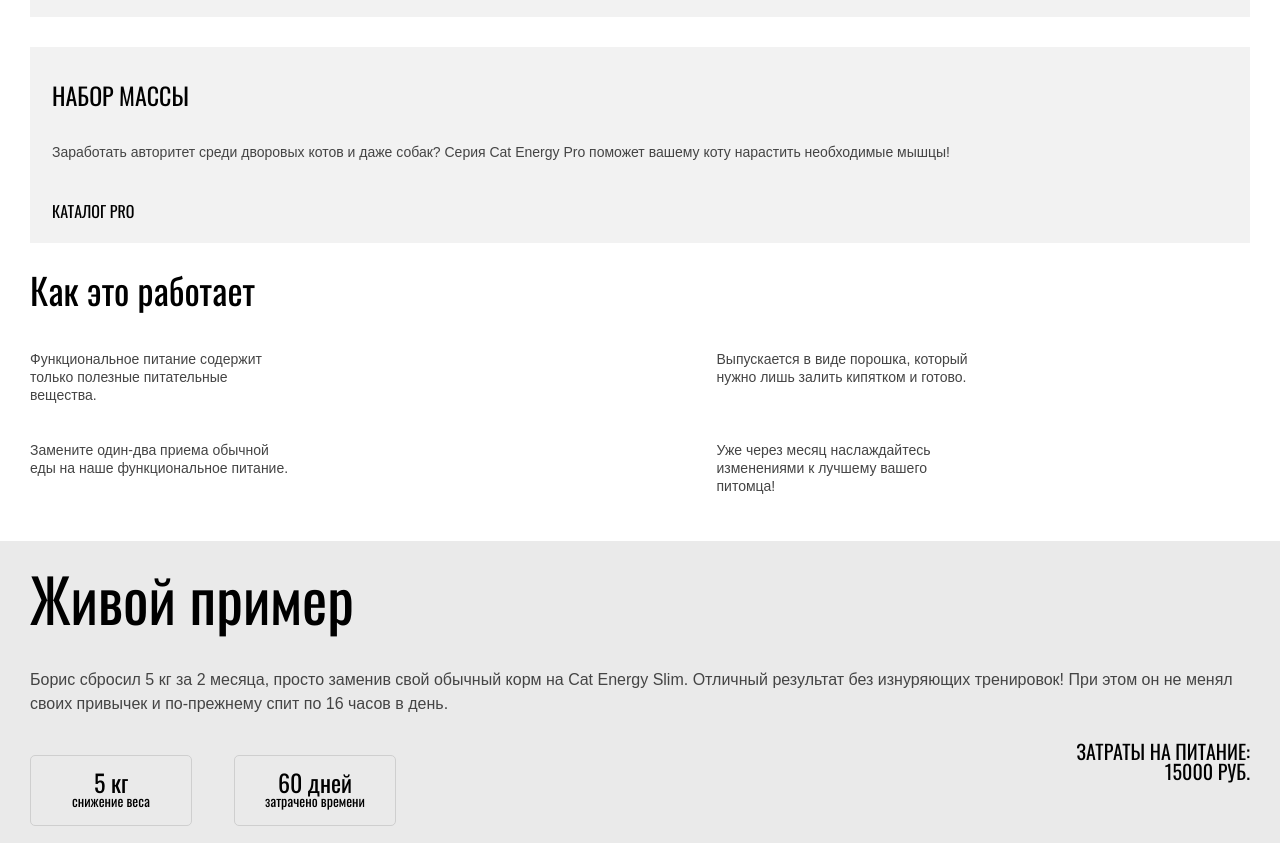
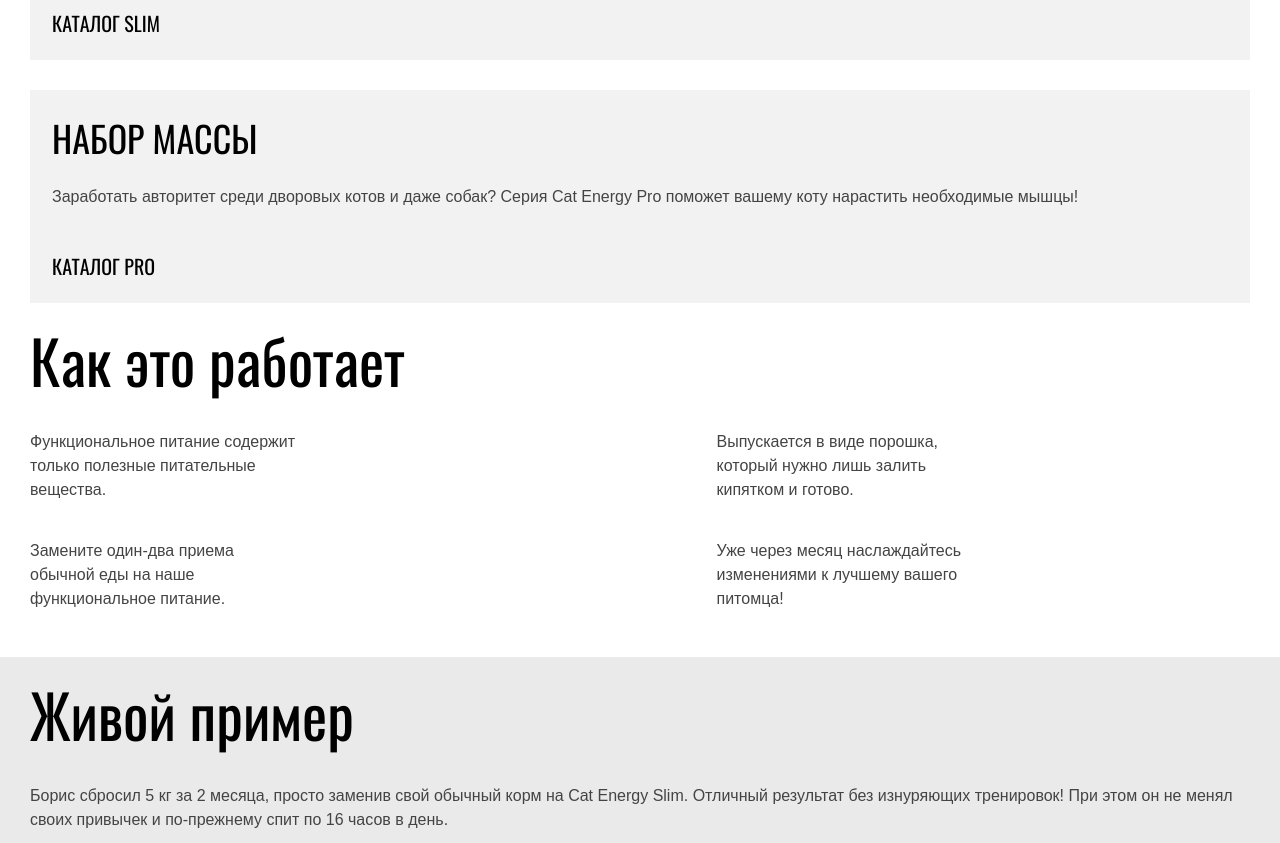
Before and after one commit to sipuginvadim/1625421-cat-energy-22, a website: page source/index.html in a window 1280 px wide. Shown: the part 1201-2044 px from the top of the page. Drawn offline with nearby package versions, Linux system fonts and the light colour scheme; files that its build step writes are made by us from their sources.

Commit message:
добавляет изменение шрифтов для планшета и десктопа

```diff
--- a/source/less/blocks/description.less
+++ b/source/less/blocks/description.less
@@ -10,6 +10,11 @@
   color: @black;
   margin: 0;
   margin-bottom: 40px;
+
+  @media (min-width: @tablet-width) {
+    font-size: 60px;
+    line-height: 60px;
+  }
 }
 
 .description__list {
@@ -51,4 +56,9 @@
 .description__text {
   font-family: @arial;
   margin: 0;
+
+  @media (min-width: @tablet-width) {
+    font-size: 16px;
+    line-height: 24px;
+  }
 }
--- a/source/less/blocks/example.less
+++ b/source/less/blocks/example.less
@@ -94,6 +94,11 @@
   font-size: 24px;
   line-height: 24px;
   color: @black;
+
+  @media (min-width: @tablet-width) {
+    font-size: 30px;
+    line-height: 37px;
+  }
 }
 
 .example__stats-name {
--- a/source/less/blocks/main-nav.less
+++ b/source/less/blocks/main-nav.less
@@ -27,4 +27,15 @@
   line-height: 20px;
   color: @black;
   text-transform: uppercase;
+
+  @media (min-width: @tablet-width) {
+    font-size: 18px;
+    line-height: 24px;
+  }
+
+  @media (min-width: @desktop-width) {
+    font-size: 20px;
+    line-height: 30px;
+    color: @white;
+  }
 }
--- a/source/less/blocks/program.less
+++ b/source/less/blocks/program.less
@@ -18,6 +18,8 @@
 
   @media (min-width: @tablet-width) {
     padding-left: 0;
+    font-size: 36px;
+    line-height: 36px;
   }
 }
 
@@ -25,6 +27,11 @@
   font-family: @arial;
   margin: 0;
   margin-bottom: 42px;
+
+  @media (min-width: @tablet-width) {
+    font-size: 16px;
+    line-height: 24px;
+  }
 }
 
 .program__link {
@@ -32,4 +39,9 @@
   line-height: 16px;
   color: @black;
   text-transform: uppercase;
+
+  @media (min-width: @tablet-width) {
+    font-size: 20px;
+    line-height: 30px;
+  }
 }
--- a/source/less/blocks/slider.less
+++ b/source/less/blocks/slider.less
@@ -38,6 +38,11 @@
   font-size: 16px;
   line-height: 20px;
   text-transform: uppercase;
+
+  @media (min-width: @tablet-width) {
+    font-size: 20px;
+    line-height: 30px;
+  }
 }
 
 .slider__controls {
```
